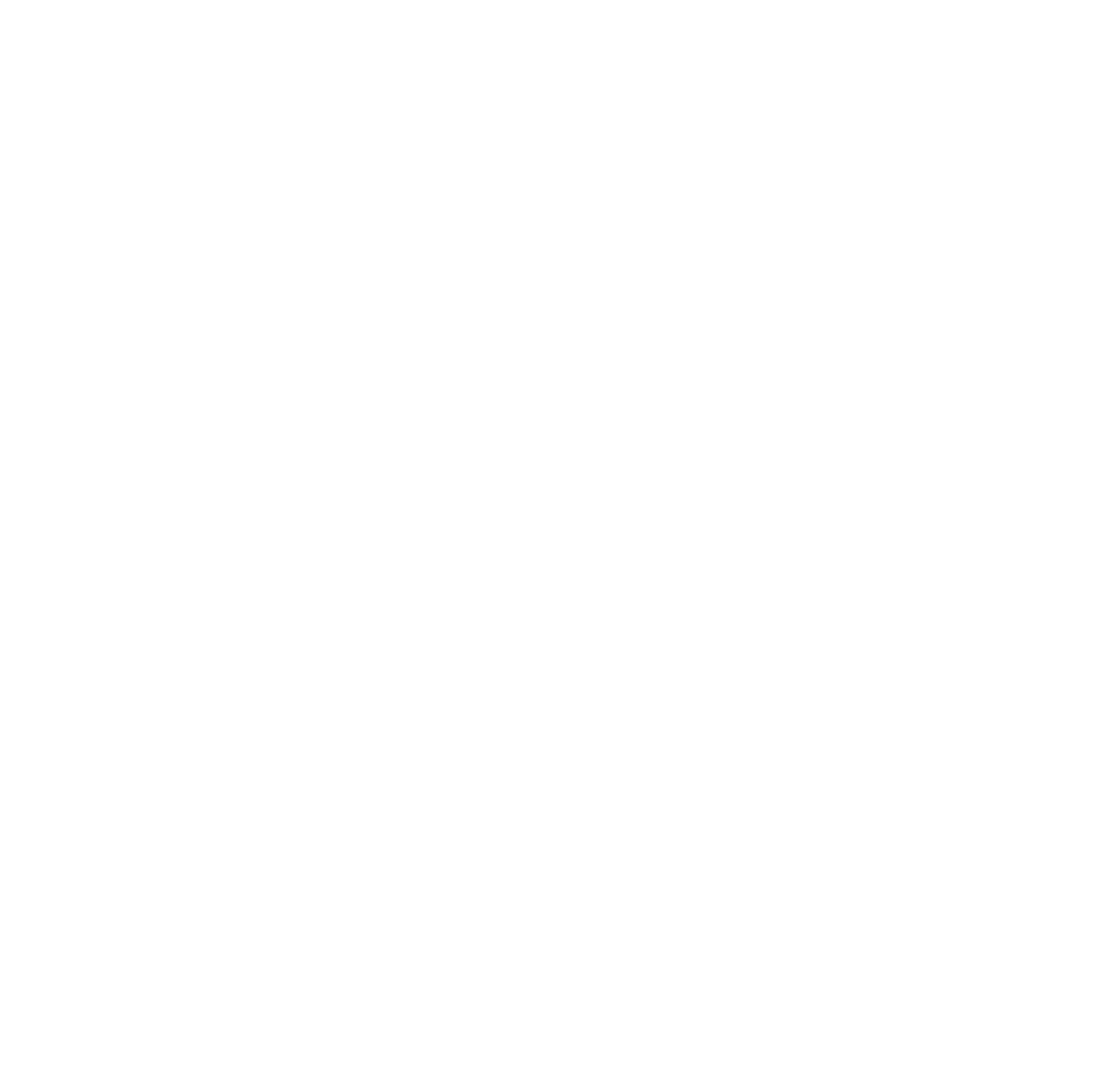
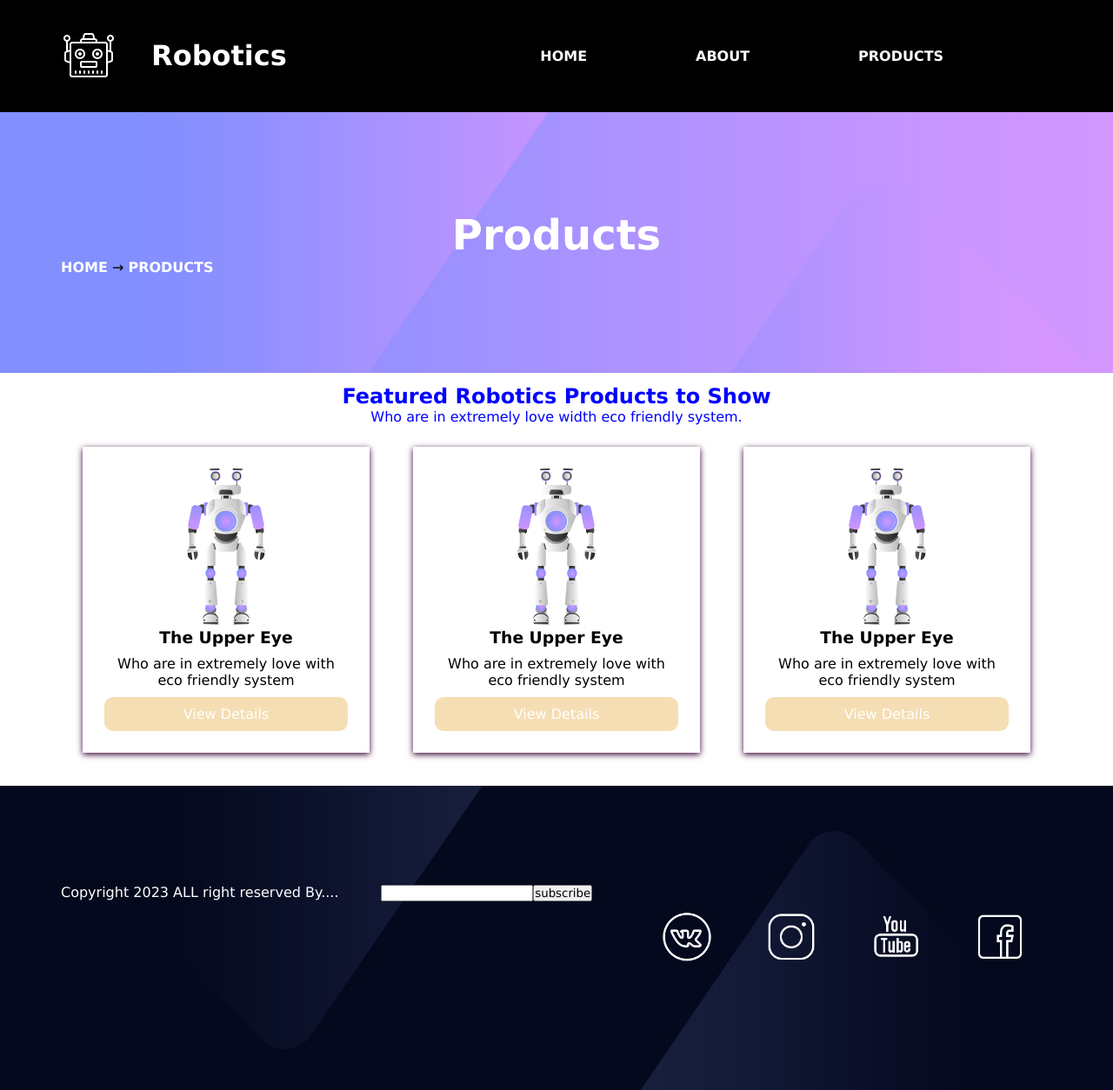
Before and after one commit to DAN-DIOX/dan-diox.github.com, a plain HTML site: page index.html in a window 1280 px wide. Shown: the whole page at 87% size. Before the commit the page ends 800 px from the top, so only its background shows below. Drawn offline with Linux system fonts and the light colour scheme.

Commit message:
324
5433432

```diff
--- /dev/null
+++ b/flex_traning.css
@@ -0,0 +1,49 @@
+.menu{
+    display: flex;
+    flex-direction:row ;
+    justify-content:space-evenly;
+}
+
+.heder_rov{
+    display: flex;
+    flex-direction: row;
+    align-items: center;
+}
+
+.header-logo{
+    display: flex;
+    flex-direction: row;
+    align-items: center;
+    flex-grow: 1;
+}
+
+.logo-img{
+    margin-right: 40px;
+
+}
+
+.header-menu{
+    flex-grow: 3;
+}
+.cards-row{
+    display: flex;
+    flex-direction: row;
+    justify-content: space-between;
+}
+
+.footer-rov{
+    display: flex;
+    flex-direction: row;
+    justify-content: space-between;
+}
+.social-network{
+    display: flex;
+    justify-content: space-between;
+}
+
+.footer-logo{
+    margin: 10px;
+    scale: 60%;
+}
+
+.footer-search{}
--- /dev/null
+++ b/index.css
@@ -0,0 +1,83 @@
+*{
+    font-family: Verdana, Geneva, Tahoma, sans-serif;
+    margin: 0;
+    padding: 0;
+}
+
+/* heder */
+.header{
+    width: 100%;
+    color: white;
+    padding: 20px;
+    background: rgb(0, 0, 0);
+    box-sizing: border-box;
+
+}
+.menu-item{
+    list-style: none;
+}
+.menu-link{
+    color: white;
+    text-decoration: none;
+    font-weight: bolder;
+
+    text-transform: uppercase;
+}
+.container{
+    max-width: 1140px;
+    padding: 1%;
+    margin: 0 auto;
+}
+
+.banner-title, .banner-dascription{
+    text-align: center;
+    color: white;
+}
+.banner-title{font-size: 48px;}
+.banner-section{
+    padding: 100px 0;
+    background: url(img/banner-bg.jpg);
+    background-size: cover;
+    background-position:
+}
+
+.card-section{
+    padding: 50px;
+}
+.cards-title,.cards-description{
+    color: blue;
+    text-align: center;
+}
+.card{
+    padding: 25px;
+    margin: 25px;
+    width: 25%;
+    background:white;
+    text-align: center;
+    box-shadow:  0px 2px 7px 0px #360234;
+}
+.card-link{
+    text-decoration: none;
+    color: white;
+}
+.card-button{
+    text-align: center;
+    background: wheat;
+    padding: 10px 70px;
+    border-radius: 10px;
+    cursor: pointer;
+}
+.card-title,.card-text{
+    margin-bottom: 10px;
+}
+
+
+.footer {
+    background: url(img/footer-bg.jpg);
+    background-size: cover;
+    padding: 100px 0px;
+}
+
+.copyright {
+    color: white;
+}
--- a/index.html
+++ b/index.html
@@ -3,9 +3,119 @@
 <head>
     <meta charset="UTF-8">
     <meta name="viewport" content="width=device-width, initial-scale=1.0">
-    <title>Document</title>
+    <title>Robotics</title>
+    <link rel="stylesheet" href="index.css">
+    <link rel="stylesheet" href="flex_traning.css">
 </head>
 <body>
-<title>tr</title>
+    <!-- START HEADER -->
+    <header class="header">
+        <div class="container">
+            <div class="heder_rov">
+                <!-- START BLOCK LOGO -->
+                <div class="header-logo">
+                    <img class="logo-img" src="img/logo.png">
+                    <h1 class="logo-title">Robotics</h1>
+                </div>
+                <!-- END BLOCK LOGO -->
+
+                <!-- START BLOCK MENU -->
+                <div class="header-menu">
+                    <ul class="menu">
+                        <li class="menu-item">
+                            <a class="menu-link" href="#">Home</a>
+                        </li>
+                        <li class="menu-item">
+                            <a class="menu-link" href="#">About</a>
+                        </li>
+                        <li class="menu-item">
+                            <a class="menu-link" href="#metka">Products</a>
+                        </li>
+                    </ul>
+                </div>
+                <!-- END BLOCK MENU -->
+            </div>
+       </div>
+    </header>
+    <!-- END HEADER -->
+
+    <!-- START MAIN -->
+    <main class="main">
+        <!-- START BANNER SECTION -->
+        <section class="banner-section">
+            <div class="container">
+                <div class="banner-text">
+                    <h1 class="banner-title">Products</h1>
+                    <div class="banner-description">
+                        <a href="#" class="menu-link">Home</a> &#x2192 <a href="#" class="menu-link">Products</a>
+                    </div>
+                </div>
+            </div>
+        </section>
+        <!-- END BANNER SECTION -->
+
+        <!--START CARDS SECTION-->
+        <section class="cards-section">
+            <a name = 'metka'></a>
+            <div class="container">
+                <a name = 'metka'></a>
+                <div class="cards-text">
+                    <h1 class="cards-title">Featured Robotics Products to Show</h1>
+                    <div class="cards-description">Who are in extremely love width eco friendly system.</div>
+                </div>
+                <div class="cards">
+                    <div class="cards-row">
+                        <div class="card">
+                            <img class="card-img" src="img/p1.png">
+                            <div class="card-body">
+                                <h3 class="card-title">The Upper Eye</h3>
+                                <div class="card-text">Who are in extremely love with eco friendly system</div>
+                                <div class="card-button">
+                                    <a class="card-link" href="#">View Details</a>
+                                </div>
+                            </div>
+                        </div>
+
+                        <div class="card">
+                            <img class="card-img" src="img/p1.png">
+                            <div class="card-body">
+                                <h3 class="card-title">The Upper Eye</h3>
+                                <div class="card-text">Who are in extremely love with eco friendly system</div>
+                                <div class="card-button">
+                                    <a class="card-link" href="#">View Details</a>
+                                </div>
+                            </div>
+                        </div>
+
+                        <div class="card">
+                            <img class="card-img" src="img/p1.png">
+                            <div class="card-body">
+                                <h3 class="card-title">The Upper Eye</h3>
+                                <div class="card-text">Who are in extremely love with eco friendly system</div>
+                                <div class="card-button">
+                                    <a class="card-link" href="#">View Details</a>
+                                </div>
+                            </div>
+                        </div>
+                    </div>
+                </div>
+
+            </div>
+        </section>
+        <!-- END CARDS SECTION -->
+    </main>
+    <!-- END MAIN -->
+
+    <!-- START FOOTER -->
+    <footer class="footer">
+        <div class="container">
+            <div class="footer-rov">
+                <div class="copyright">Copyright 2023 ALL right reserved By....</div>
+                <div class="footer-search"><input type="text" class="footer-search-input"><button class="footer-search-button">subscribe</button></div>
+                <div class="social-network"><a class="footer-logo" href="#"><img src="img/vk.png" alt="тут был вк"></a><a class="footer-logo" href="#"><img src="img/instagram.png" alt="тут был вк"></a><a class="footer-logo" href="#"><img src="img/youtube.png" alt="тут был вк"></a><a class="footer-logo" href="#"><img src="img/facebook.png" alt="тут был вк"></a></div>
+            </div>
+        </div>
+    </footer>
+    <!-- END FOOTER -->
 </body>
 </html>
```
Also changed, not shown: img/banner-bg.jpg (added), img/facebook.png (added), img/footer-bg.jpg (added), img/instagram.png (added), img/logo.png (added), img/p1.png (added), img/vk.png (added), img/youtube.png (added).
